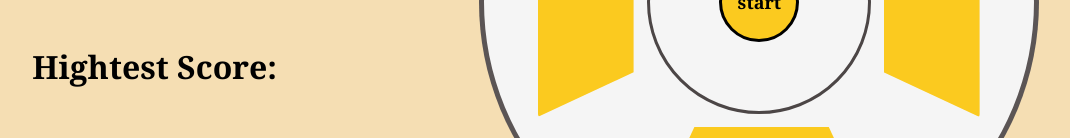
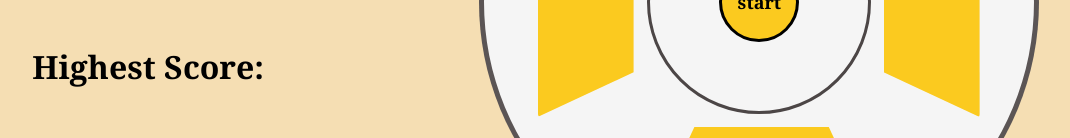
Before and after one commit to mmbliv/simon-game, a website with bundled scripts: page docs/index.html in a window 1280 px wide. Shown: the part 324-462 px from the top of the page, without its empty margins (147-1217 px from the left). Built offline with nearby package versions, Linux system fonts and the light colour scheme.

```diff
--- a/docs/index.html
+++ b/docs/index.html
@@ -19,7 +19,7 @@
           <h1>Round: <span class="round"></span></h1>
         </div>
         <div class="score-container">
-          <h1>Hightest Score: <span class="score"></span></h1>
+          <h1>Highest Score: <span class="score"></span></h1>
         </div>
         <div class="help"></div>
       </div>
```
Also changed, not shown: docs/imgs/simon.jpg (added), docs/readme.md.
